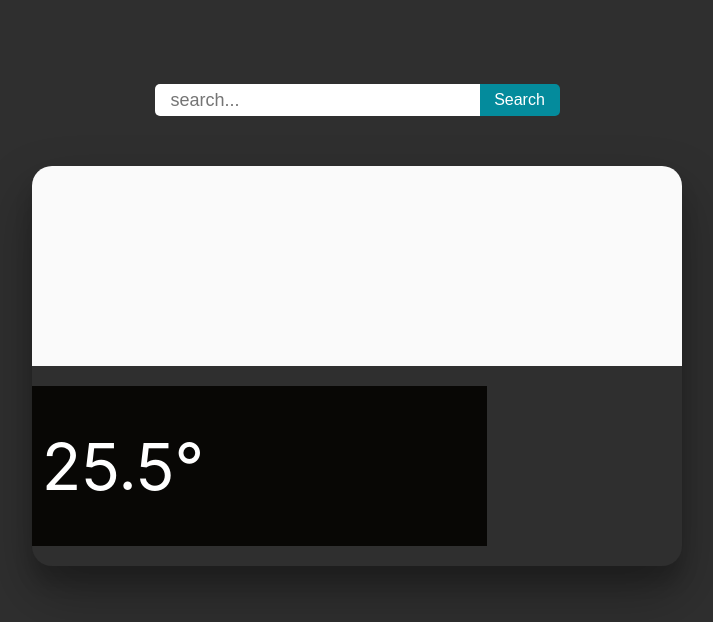
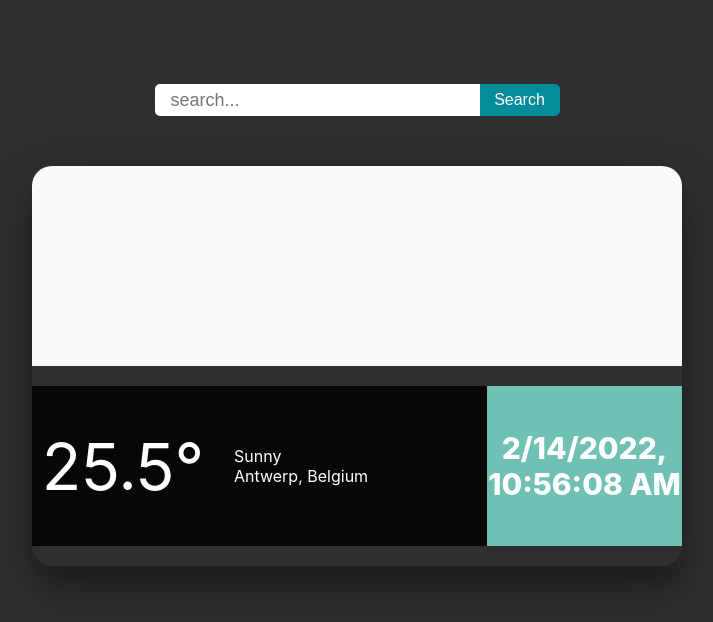
Before and after one commit to zenimtiazz/weatherapp, a React (Create React App) app: page / in a window 1280 px wide. Shown: the top 622 px of the page, without its empty margins (283-996 px from the left). Built offline with nearby package versions, Linux system fonts and the light colour scheme; some icons are missing.

Commit message:
Date.toLocaleString() for date functionality

```diff
--- a/src/components/weather/temp.js
+++ b/src/components/weather/temp.js
@@ -26,7 +26,14 @@ const Temp = () => {
         <div className='temperature'>
           <span>25.5&deg;</span>
         </div>
+        <div className='descrption'>
+          <div className='weatherCondition'>
+            Sunny
+          </div>
+          <div className='place'>Antwerp, Belgium</div>
+          </div>
       </div>
+      <div className='date'>{ new Date().toLocaleString()}</div>
     </article>
     </>
   )
```
